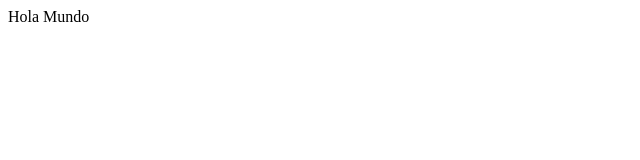
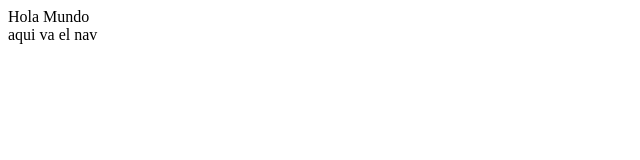
Before and after one commit to SantiagoBanegas/repositorio-1, a plain HTML site: page index.html in a window 1280 px wide. Shown: the full height of the page, 0-640 px from the left. Drawn offline with Linux system fonts and the light colour scheme.

Commit message:
Agregando nav a index.html

```diff
--- a/index.html
+++ b/index.html
@@ -7,5 +7,9 @@
 </head>
 <body>
     Hola Mundo
+
+    <nav>
+        aqui va el nav
+    </nav>
 </body>
 </html>
```
